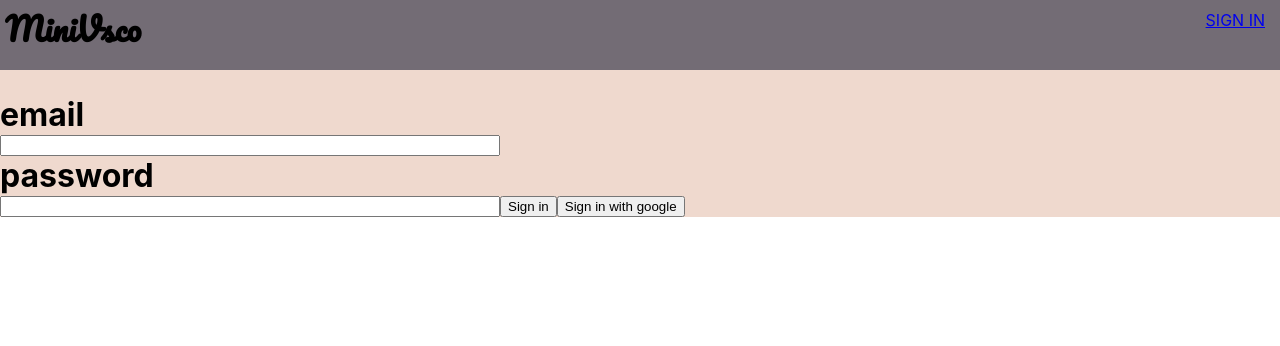
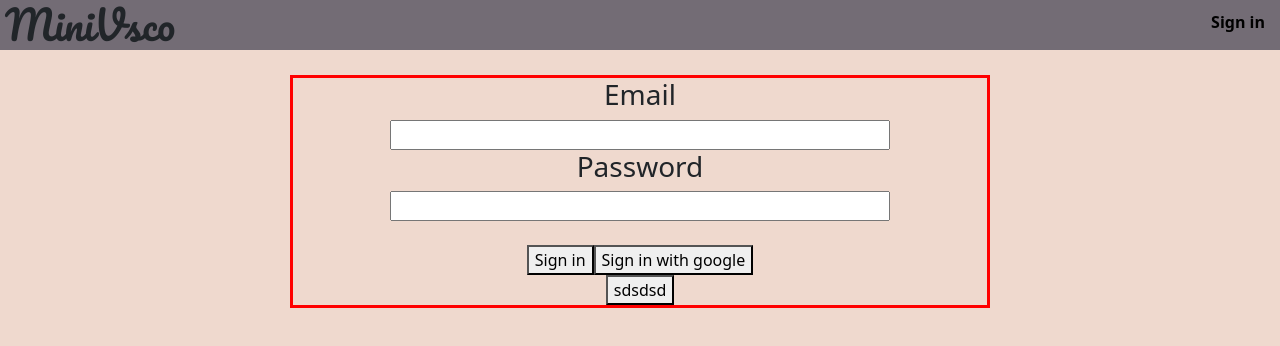
Before and after one commit to So8oS/MiniVsco, a React (Create React App) app: page /signin in a window 1280 px wide. Shown: the top 346 px of the page. Built offline with nearby package versions, Linux system fonts and the light colour scheme; no server answers.

Commit message:
added bootstrap - pc

```diff
--- a/package.json
+++ b/package.json
@@ -6,9 +6,11 @@
     "@testing-library/jest-dom": "^5.16.1",
     "@testing-library/react": "^12.1.2",
     "@testing-library/user-event": "^13.5.0",
+    "bootstrap": "^5.1.3",
     "eslint-config-react-app": "^6.0.0",
     "firebase": "^9.6.1",
     "react": "^17.0.2",
+    "react-bootstrap": "^2.1.1",
     "react-dom": "^17.0.2",
     "react-router-dom": "^6.2.1",
     "react-scripts": "^2.1.3",
--- a/public/index.html
+++ b/public/index.html
@@ -10,38 +10,17 @@
       content="Web site created using create-react-app"
     />
     <link rel="apple-touch-icon" href="%PUBLIC_URL%/logo192.png" />
-    <!--
-      manifest.json provides metadata used when your web app is installed on a
-      user's mobile device or desktop. See https://developers.google.com/web/fundamentals/web-app-manifest/
-    -->
     <link rel="manifest" href="%PUBLIC_URL%/manifest.json" />
-    <!--
-      Notice the use of %PUBLIC_URL% in the tags above.
-      It will be replaced with the URL of the `public` folder during the build.
-      Only files inside the `public` folder can be referenced from the HTML.
+    <link rel="preconnect" href="https://fonts.googleapis.com">
+    <link rel="preconnect" href="https://fonts.gstatic.com" crossorigin>
+    <link href="https://fonts.googleapis.com/css2?family=Josefin+Sans&family=Pacifico&display=swap" rel="stylesheet">
+    <link rel="stylesheet" href="../node_modules/bootstrap/dist/css/bootstrap.css">
 
-      Unlike "/favicon.ico" or "favicon.ico", "%PUBLIC_URL%/favicon.ico" will
-      work correctly both with client-side routing and a non-root public URL.
-      Learn how to configure a non-root public URL by running `npm run build`.
-    -->
-
-    <link rel="preconnect" href="https://fonts.googleapis.com">
-<link rel="preconnect" href="https://fonts.gstatic.com" crossorigin>
-<link href="https://fonts.googleapis.com/css2?family=Josefin+Sans&family=Pacifico&display=swap" rel="stylesheet">
     <title>React App</title>
   </head>
   <body>
     <noscript>You need to enable JavaScript to run this app.</noscript>
     <div id="root"></div>
-    <!--
-      This HTML file is a template.
-      If you open it directly in the browser, you will see an empty page.
-
-      You can add webfonts, meta tags, or analytics to this file.
-      The build step will place the bundled scripts into the <body> tag.
-
-      To begin the development, run `npm start` or `yarn start`.
-      To create a production bundle, use `npm run build` or `yarn build`.
-    -->
+    <script src="../node_modules/bootstrap/dist/js/bootstrap.bundle.js"></script>
   </body>
 </html>
--- a/src/App.css
+++ b/src/App.css
@@ -3,6 +3,6 @@
   box-sizing: border-box;
 }
 
-.App {
-  background-color: #efd9ce;
+body {
+  background-color: #efd9ce !important;
 }
--- a/src/componants/content/content.css
+++ b/src/componants/content/content.css
@@ -1,7 +1,7 @@
-.container {
+/* .container {
   display: flex;
   flex-wrap: wrap;
   margin-top: 75px;
   justify-content: center;
   background-color: #efd9ce;
-}
+} */
--- a/src/componants/content/content.jsx
+++ b/src/componants/content/content.jsx
@@ -1,6 +1,8 @@
 import React, { Component } from 'react'
 import './content.css'
 import Image from '../image/image';
+import { Container , Row, Col,} from 'react-bootstrap';
+
 class Content extends Component {
     constructor(){
     super();
@@ -17,10 +19,22 @@ class Content extends Component {
 
     render() {
         return (
-            <div className='container'>
-                {this.state.pics.map
-                (({id , download_url})=>(<Image className='img' key={id} url={download_url}/>))}
-                 </div>
+            <div className=''>
+                <Container fluid="md">
+                <Row>
+                        {this.state.pics.map
+                        (({id , download_url})=>(
+
+                            <Col sm={4}>
+                        <Image className='img' key={id} url={download_url}/>
+                        </Col>
+
+                        ))}
+                            </Row>
+                </Container>
+
+
+            </div>
         )
     }
 }
--- a/src/componants/image/image.css
+++ b/src/componants/image/image.css
@@ -1,8 +1,9 @@
 .img-container {
   padding: 5px;
+  overflow: hidden;
 }
 .img {
-  width: 500px;
+  width: 350px;
 }
 
 .img:hover {
--- a/src/componants/navbar/navbar.css
+++ b/src/componants/navbar/navbar.css
@@ -5,7 +5,7 @@
 }
 .nav-container {
   background-color: #736c75;
-  height: 70px;
+  height: 50px;
   width: 100%;
   display: flex;
   justify-content: space-between;
@@ -14,4 +14,7 @@
 .option {
   padding: 10px 15px;
   cursor: pointer;
+  text-decoration: none;
+  color: black;
+  font-weight: bold;
 }
--- a/src/componants/navbar/navbar.jsx
+++ b/src/componants/navbar/navbar.jsx
@@ -11,8 +11,8 @@ const Navbar = ({ currentUser }) => (
 
             {currentUser ? (
                 <div className='option' onClick={() => auth.signOut()}>
-                SIGN OUT</div> )
-                : (<Link className='option' to='/signin'>SIGN IN</Link>)
+                Sign out</div> )
+                : (<Link className='option' to='/signin'>Sign in</Link>)
                 }
 
     </div>
--- a/src/componants/signinform/signinform.css
+++ b/src/componants/signinform/signinform.css
@@ -3,6 +3,7 @@
   width: 700px;
   align-content: center;
   margin: auto;
+  text-align: center;
 }
 input {
   width: 500px;
@@ -17,5 +18,10 @@ input {
   justify-content: center;
 }
 
-.label {
+h3 {
+  font-size: 1rem;
 }
+
+.button {
+  text-align: center;
+}
--- a/src/componants/signinform/signinform.jsx
+++ b/src/componants/signinform/signinform.jsx
@@ -2,6 +2,7 @@ import React, { Component } from 'react'
 import "./signinform.css"
 import { signInWithGoogle } from '../../firebase/firebase.utils';
 import CustomButton from '../Custom-button/CustomButton';
+import {Container, Button} from 'react-bootstrap';
 class Signinform extends Component {
     constructor(props) {
         super(props);
@@ -25,11 +26,13 @@ class Signinform extends Component {
     render() {
         const { email, password } = this.state;
         return (
-            <div className='sign-in'>
+
+            <Container fluid="md">
+            <div className='signin-container '>
 
 
                 <form onSubmit={this.handleSubmit}>
-                <h1>email</h1>
+                    <h3 >Email</h3>
                     <input
                         name="email"
                         type='email'
@@ -40,8 +43,8 @@ class Signinform extends Component {
                     />
 
 
-<h1>password</h1>
 
+                    <h3 >Password</h3>
                     <input
                         name="password"
                         type='password'
@@ -51,13 +54,19 @@ class Signinform extends Component {
                         required
                     />
 
-
+                            <br />
+                            <br />
                     <CustomButton type='submit'> Sign in </CustomButton>
                     <CustomButton onClick={signInWithGoogle}> Sign in with google</CustomButton>
+                    <div className='button'>    <button>sdsdsd</button>       </div>
+
                 </form>
             </div>
+            </Container>
         )
     }
 }
 
+
+
 export default Signinform;
--- a/src/index.js
+++ b/src/index.js
@@ -4,6 +4,7 @@ import "./index.css";
 import App from "./App";
 import reportWebVitals from "./reportWebVitals";
 import { BrowserRouter } from "react-router-dom";
+import "bootstrap/dist/css/bootstrap.min.css";
 ReactDOM.render(
   <BrowserRouter>
     <App />
```
Also changed, not shown: 1 other file (tests, documents, lock files or other folders).
